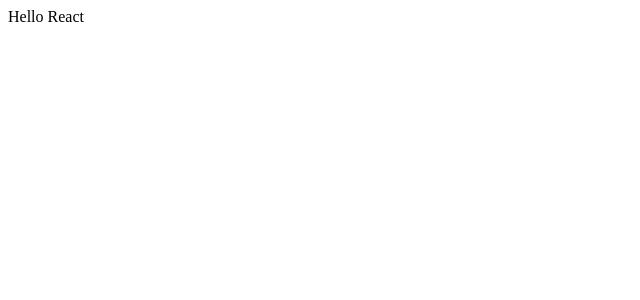
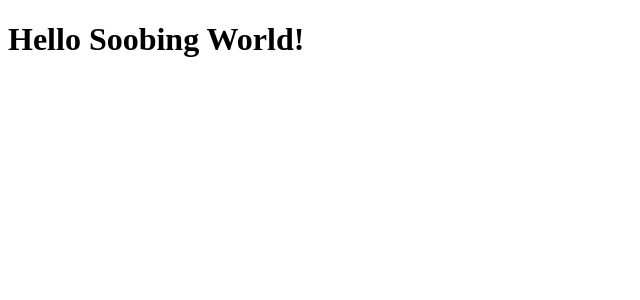
Before and after one commit to soobing/react-boilerplate, a React app: page / in a window 1280 px wide. Shown: the top 300 px of the page, without its empty margins (0-640 px from the left). Built offline with nearby package versions, Linux system fonts and the light colour scheme.

Commit message:
add App component

```diff
--- /dev/null
+++ b/src/App.js
@@ -0,0 +1,5 @@
+import React, { Component } from 'react'
+
+export default function App() {
+  return <h1>Hello Soobing World!</h1>
+}
--- a/src/index.js
+++ b/src/index.js
@@ -3,9 +3,11 @@ import ReactDOM from 'react-dom';
 import { Provider } from 'react-redux';
 import store from './store';
 
+import App from './App';
+
 ReactDOM.render(
   <Provider store={store}>
-    <div>Hello React</div>
+    <App />
   </Provider>,
   document.getElementById('root')
 )
```
